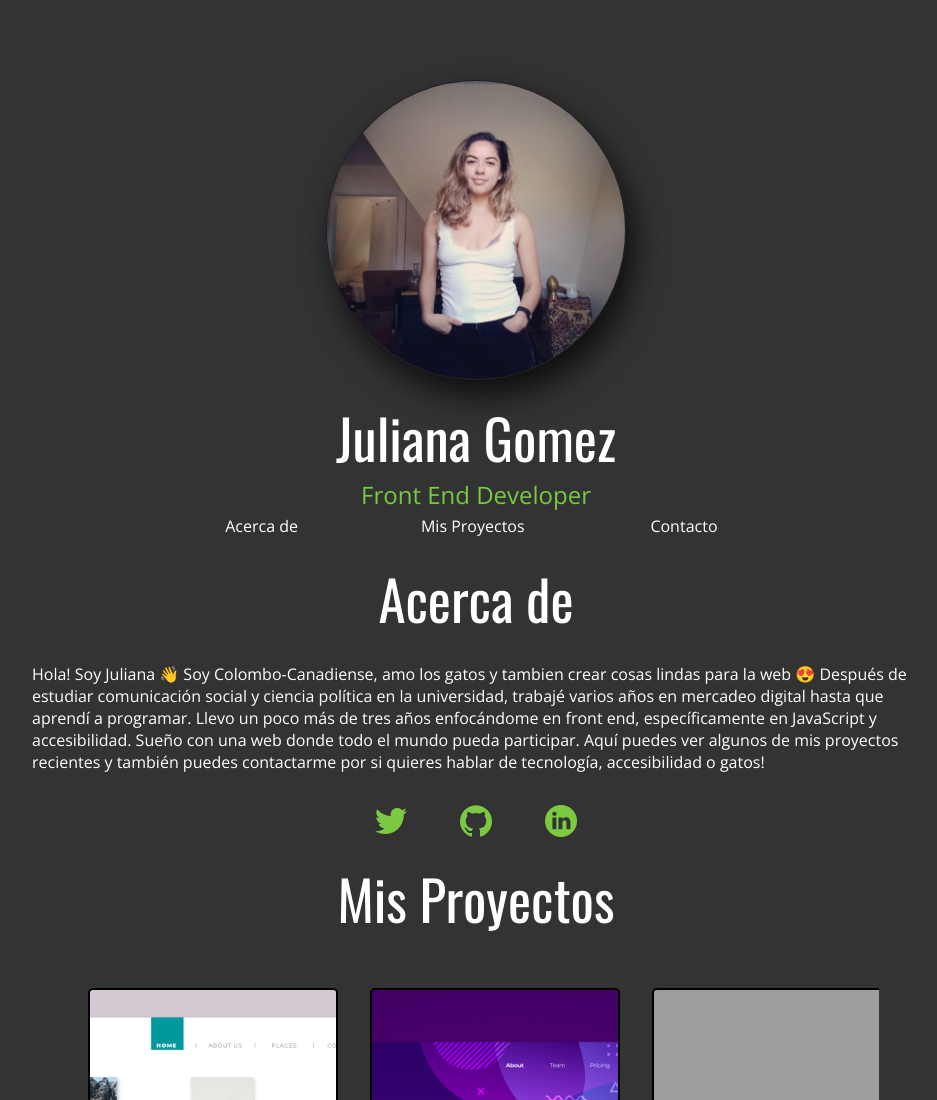
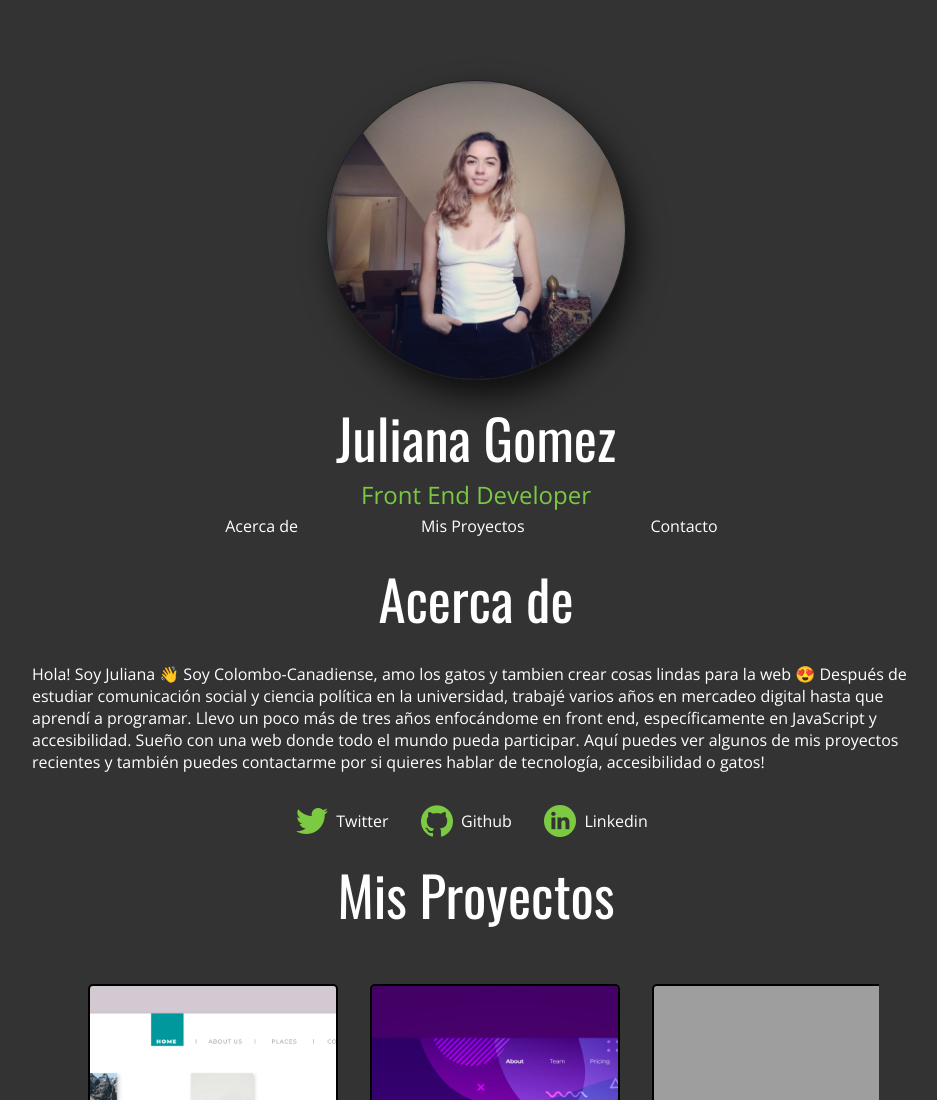
Before and after one commit to darcdev/Accessible-Portfolio, a plain HTML site: page index.html in a window 1280 px wide. Shown: the top 1100 px of the page, without its empty margins (164-1101 px from the left). Drawn offline with nearby package versions, Linux system fonts and the light colour scheme; grey boxes are pictures that could not be loaded.

Commit message:
add social media title

```diff
--- a/index.html
+++ b/index.html
@@ -32,13 +32,20 @@
             </p>
             <ul class="social-media">
                 <li>
-                    <a href="https://twitter.com/gmzjuliana" target="_blank"><img src="images/twitter.png" alt="Twiteer" /></a>
+                    <a href="https://twitter.com/gmzjuliana" target="_blank"><img src="images/twitter.png" alt="Twiteer" />
+                        <p class="social-link-text">Twitter</p>
+                    </a>
                 </li>
                 <li>
-                    <a href="https://github.com/gmzjuliana" target="_blank"><img src="images/github-logo.png" alt="Github" /></a>
+                    <a href="https://github.com/gmzjuliana" target="_blank"><img src="images/github-logo.png" alt="Github" />
+                        <p class="social-link-text">Github</p>
+                    </a>
                 </li>
                 <li>
-                    <a href="https://www.linkedin.com/in/gomezjuliana/" target="_blank"><img src="images/linkedin.png" alt="LinkedIn" /></a>
+                    <a href="https://www.linkedin.com/in/gomezjuliana/" target="_blank">
+                        <img src="images/linkedin.png" alt="LinkedIn" />
+                        <p class="social-link-text">Linkedin</p>
+                    </a>
                 </li>
             </ul>
         </section>
--- a/styles.css
+++ b/styles.css
@@ -125,7 +125,19 @@ nav {
     display: flex;
     justify-content: space-around;
     margin: 32px auto 0;
-    width: 20%;
+    width: 30%;
+}
+
+.social-media li a {
+    align-items: center;
+    display: flex;
+    color: var(--blanco);
+    font-family: var(--secondary-font);
+    text-decoration: none;
+}
+
+.social-link-text {
+    padding: 0 8px;
 }
 
 .carousel {
```
